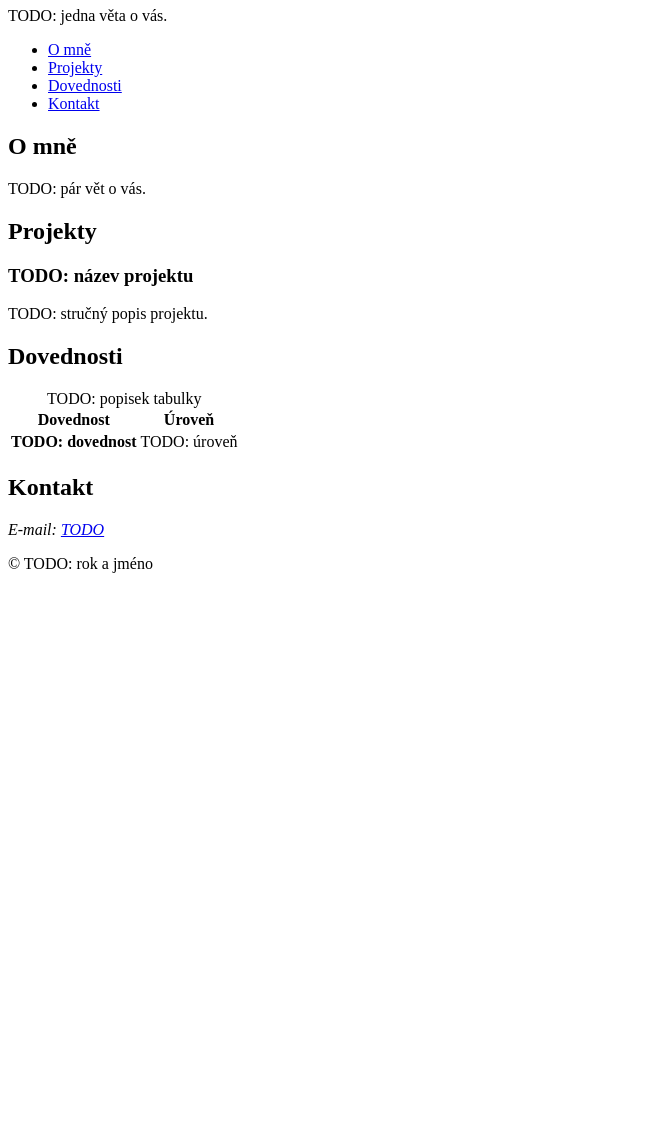
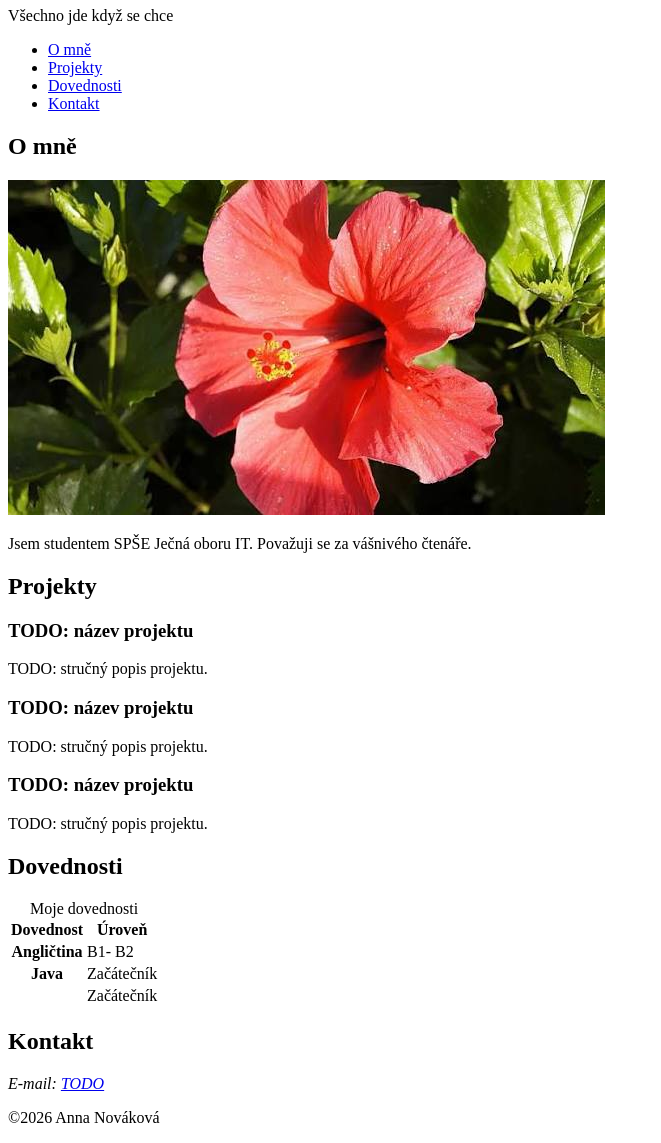
Before and after one commit to annnicka/osobni-stranka, a plain HTML site: page index.html in a window 1280 px wide. Shown: the part 99-1242 px from the top of the page, without its empty margins (0-661 px from the left). Before the commit the page ends 800 px from the top, so only its background shows below. Drawn offline with Linux system fonts and the light colour scheme; files that its build step writes are made by us from their sources.

Commit message:
feat: informace o mne

```diff
--- a/index.html
+++ b/index.html
@@ -5,15 +5,15 @@
   <meta name="viewport" content="width=device-width, initial-scale=1">
   <!-- TODO (tmavý režim): po přidání tmavého schématu změňte content na "light dark" -->
   <meta name="color-scheme" content="light">
-  <title>TODO: Jméno Příjmení – osobní stránka</title>
+  <title>Anna Nováková – osobní stránka</title>
   <link rel="stylesheet" href="css/style.css">
 </head>
 <body>
   <a class="skip-link" href="#obsah">Přejít na obsah</a>
 
   <header class="site-header">
-    <h1>TODO: Jméno Příjmení</h1>
-    <p>TODO: jedna věta o vás.</p>
+    <h1>Anna Nováková</h1>
+    <p>Všechno jde když se chce</p>
     <nav aria-label="Hlavní navigace">
       <ul>
         <li><a href="#o-mne">O mně</a></li>
@@ -28,10 +28,11 @@
 
     <section id="o-mne" class="card" aria-labelledby="o-mne-nadpis">
       <h2 id="o-mne-nadpis">O mně</h2>
-      <!-- TODO: vložte fotku nebo obrázek do složky img/, odkomentujte řádek níže
-           a vyplňte výstižný alt (u čistě dekorativního obrázku alt prázdný):
-      -->
-      <p>TODO: pár vět o vás.</p>
+      <img src ="img/favicon.jpg" alt = "kvetina">
+
+      <p>Jsem studentem SPŠE Ječná oboru IT.
+        Považuji se za vášnivého čtenáře.
+      </p>
     </section>
 
     <section id="projekty" aria-labelledby="projekty-nadpis">
@@ -41,12 +42,20 @@
         <h3>TODO: název projektu</h3>
         <p>TODO: stručný popis projektu.</p>
       </article>
+      <article class="card">
+        <h3>TODO: název projektu</h3>
+        <p>TODO: stručný popis projektu.</p>
+      </article>
+      <article class="card">
+        <h3>TODO: název projektu</h3>
+        <p>TODO: stručný popis projektu.</p>
+      </article>
     </section>
 
     <section id="dovednosti" aria-labelledby="dovednosti-nadpis">
       <h2 id="dovednosti-nadpis">Dovednosti</h2>
       <table>
-        <caption>TODO: popisek tabulky</caption>
+        <caption>Moje dovednosti</caption>
         <thead>
           <tr>
             <th scope="col">Dovednost</th>
@@ -55,8 +64,16 @@
         </thead>
         <tbody>
           <tr>
-            <th scope="row">TODO: dovednost</th>
-            <td>TODO: úroveň</td>
+            <th scope="row">Angličtina</th>
+            <td>B1- B2</td>
+          </tr>
+          <tr>
+            <th scope="row">Java</th>
+            <td>Začátečník</td>
+          </tr>
+          <tr>
+            <th scope="row"></th>
+            <td>Začátečník</td>
           </tr>
         </tbody>
       </table>
@@ -65,15 +82,15 @@
     <section id="kontakt" class="card" aria-labelledby="kontakt-nadpis">
       <h2 id="kontakt-nadpis">Kontakt</h2>
       <address>
-        <!-- TODO: e-mail jako odkaz (mailto:), případně město nebo odkaz na profil -->
-        <p>E-mail: <a href="mailto:TODO">TODO</a></p>
+
+        <p>E-mail: <a href="andulka.defova@gmail.com">TODO</a></p>
       </address>
     </section>
 
   </main>
 
   <footer>
-    <p>© TODO: rok a jméno</p>
+    <p>©2026 Anna Nováková</p>
   </footer>
 </body>
 </html>
```
Also changed, not shown: img/favicon.jpg (added).
